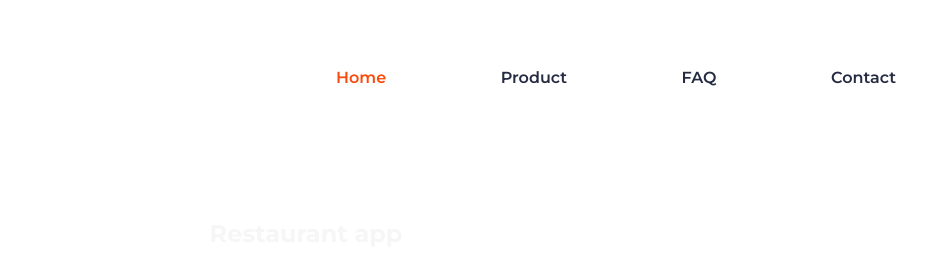
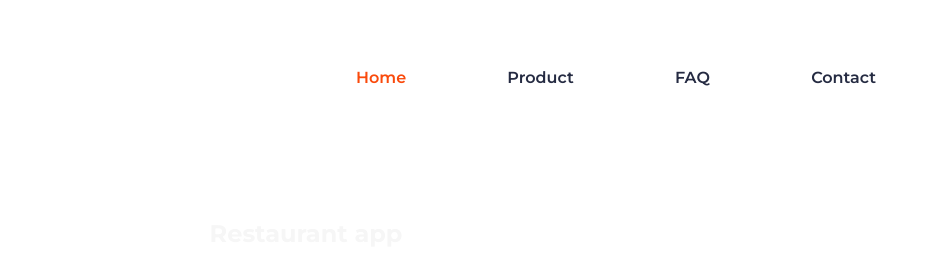
Before and after one commit to bodzey/cafe-template, a plain HTML site: page index.html in a window 1280 px wide. Shown: the top 259 px of the page, 334-1280 px from the left. Drawn offline with Linux system fonts and the light colour scheme.

Commit message:
Update style.css

```diff
--- a/assets/style.css
+++ b/assets/style.css
@@ -42,6 +42,17 @@ ol {
   text-align: center;
 }
 /* Container */
+.header {
+  width: 100%;
+
+  background-color: #fff;
+
+  position: fixed;
+  top: 0;
+  left: 0;
+  right: 0;
+  z-index: 1000;
+}
 .container {
   width: 100%;
   max-width: 1200px;
@@ -58,29 +69,35 @@ ol {
 .nav {
   width: 100%;
   max-width: 580px;
+  height: 100%;
 }
 .nav__inner {
+  height: 156px;
   display: flex;
   justify-content: space-between;
-  align-items: flex-end;
 }
 
-.nav__item {
+.nav__link {
+  padding: 10px 30px;
+  display: flex;
+  align-items: center;
+  height: 100%;
   font-size: 16px;
   font-weight: 600;
-}
-.nav__link {
-  padding: 10px;
   text-decoration: none;
   color: #252b42;
+
+  transition: all 0.2s linear;
 }
 .nav__link:hover {
+  background-color: rgb(221, 221, 221);
   text-decoration: underline;
 }
 .nav__link.active {
   color: #fa4a0c;
 }
 .section--intro {
+  margin-top: 156px;
   background: url(../assets/img/bg-title.jpg) center no-repeat;
   background-size: cover;
 }
```
